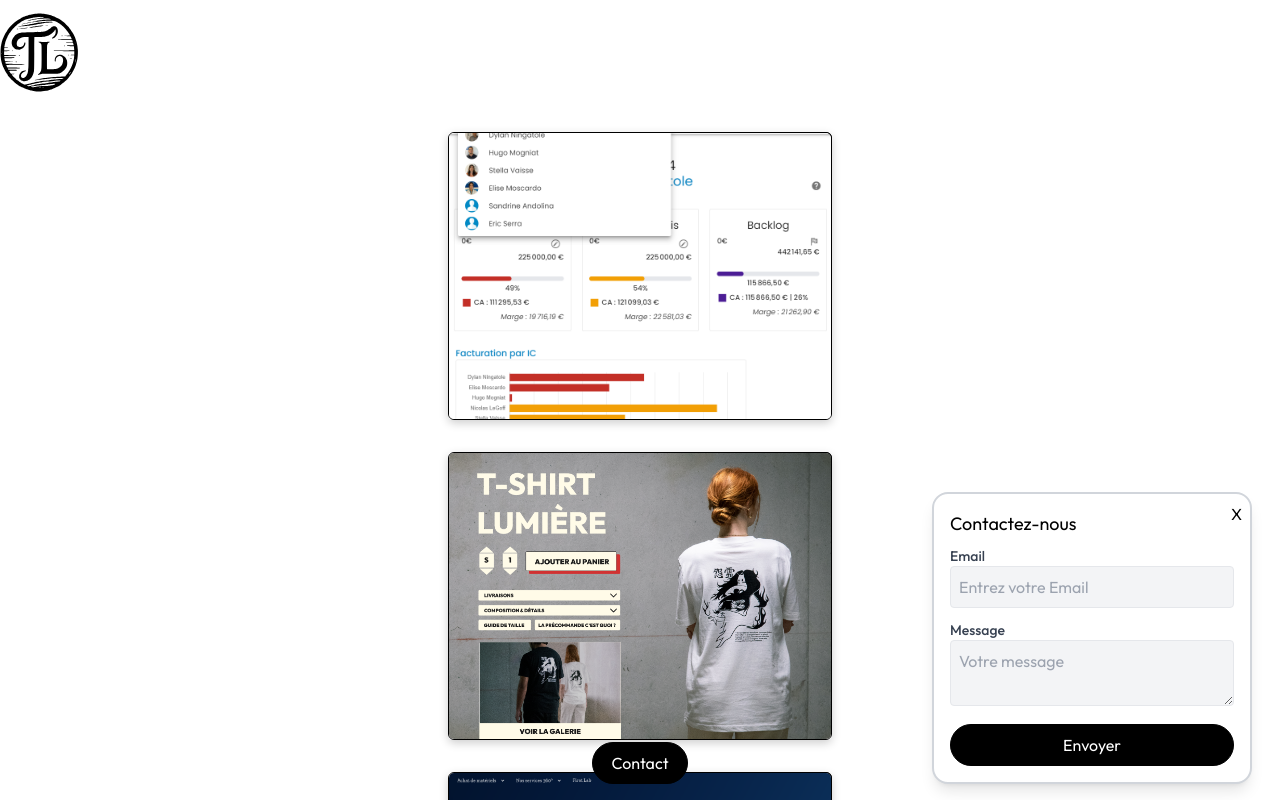
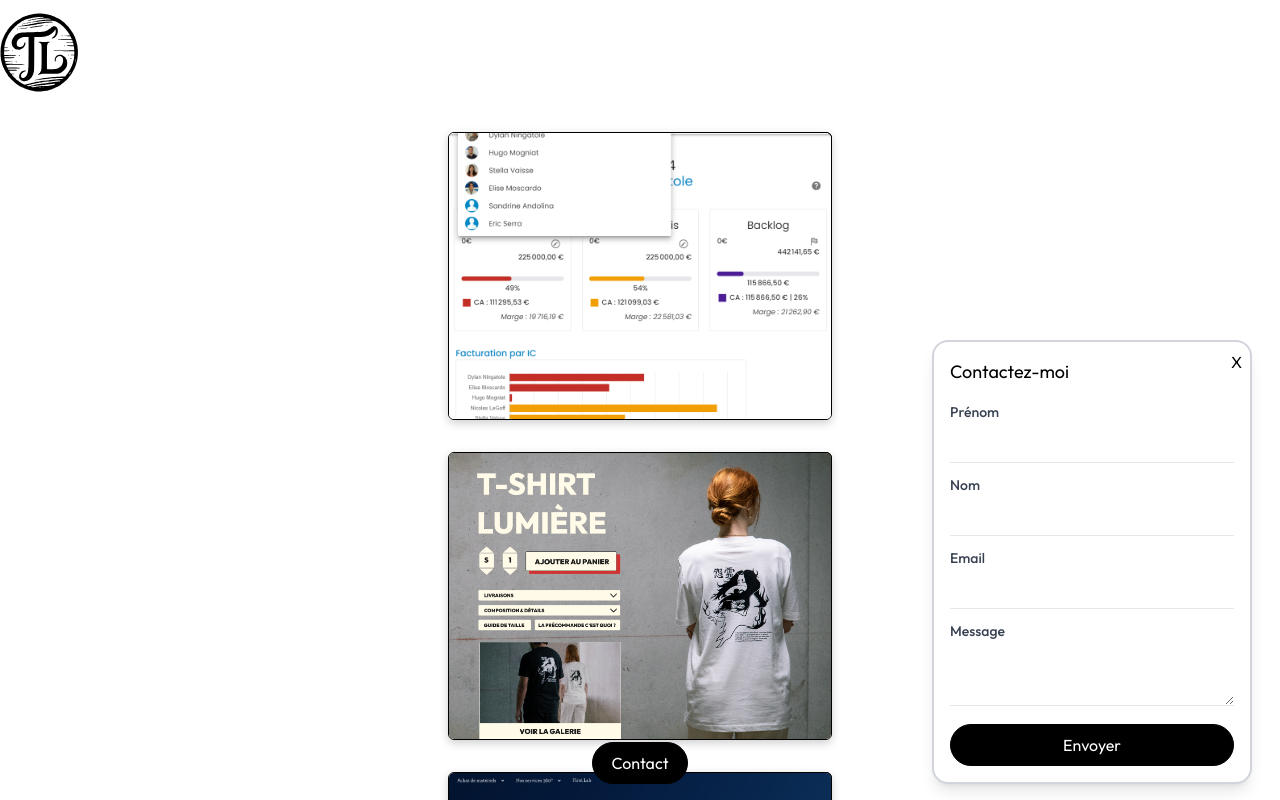
Before and after one commit to TheoLalande/portefolio, a Next.js app: page / in a window 1280 px wide. Both pictures are taken after a click on the button "Contact". Shown: the top 800 px of the page. Built offline with nearby package versions, Linux system fonts and the light colour scheme.

Commit message:
modification du formulaire

```diff
--- a/src/app/api/email/route.js
+++ b/src/app/api/email/route.js
@@ -3,7 +3,7 @@ import nodemailer from "nodemailer";
 
 export async function POST(request) {
   try {
-    const { email, message } = await request.json();
+    const { email, message, name, surname } = await request.json();
     console.log("Received email:", email);
     console.log("Received message:", message);
 
@@ -19,7 +19,7 @@ export async function POST(request) {
       from: process.env.GMAIL_EMAIL,
       to: process.env.GMAIL_EMAIL,
       cc: email,
-      subject: `Message from (${email})`,
+      subject: `Nouveau message de ${name} ${surname}`,
       text: message,
     };
 
--- a/src/app/components/Projects/Project.jsx
+++ b/src/app/components/Projects/Project.jsx
@@ -37,7 +37,7 @@ const Project = (props) => {
 
         {/* LES PROJETS */}
         <div
-          className="relative w-48 sm:w-72 md:w-96 md:h-72 h-48 border-black border-[1px] border-solid rounded-md shadow-[0_3px_10px_rgb(0,0,0,0.2)] hover:shadow-[rgba(0,_0,_0,_0.4)_0px_30px_90px] overflow-hidden duration-500 z-10"
+          className="relative w-48 sm:w-72 md:w-96 md:h-72 h-48 border-black border-[1px] border-solid rounded-md shadow-[0_3px_10px_rgb(0,0,0,0.2)] hover:shadow-[0_35px_60px_-15px_rgba(0,0,0,0.3)] overflow-hidden duration-500 z-10"
           onMouseEnter={() => setIsHovered(true)}
           onMouseLeave={() => setIsHovered(false)}
         >
@@ -45,7 +45,9 @@ const Project = (props) => {
             src={props.thumbnail}
             alt={props.thumbnail}
             fill
-            className="object-cover hover:blur-sm duration-500"
+            className={`object-cover hover:blur-sm duration-500 ${
+              isHovered ? "filter blur-sm" : ""
+            }`}
             priority
           />
           {isHovered ? (
--- a/src/app/components/common/ButtonForm.jsx
+++ b/src/app/components/common/Form.jsx
@@ -51,7 +51,34 @@ const Button = () => {
             X
           </button>
           <form className="form-container" onSubmit={handleSubmit(onSubmit)}>
-            <h1 className="text-lg mb-2">Contactez-nous</h1>
+            <h1 className="text-lg mb-4">Contactez-moi</h1>
+            <label
+              htmlFor="surname"
+              className="block text-sm font-medium text-gray-700"
+            >
+              Prénom
+            </label>
+            <input
+              type="text"
+              name="surname"
+              required
+              className="w-full p-2 mb-3   border-b-[1px] focus:border-gray-700  rounded-none outline-none "
+              {...register("surname", { required: true })}
+            />
+
+            <label
+              htmlFor="name"
+              className="block text-sm font-medium text-gray-700"
+            >
+              Nom
+            </label>
+            <input
+              type="text"
+              name="name"
+              required
+              className="w-full p-2 mb-3   border-b-[1px] focus:border-gray-700  rounded-none outline-none "
+              {...register("name", { required: true })}
+            />
 
             <label
               htmlFor="email"
@@ -61,10 +88,9 @@ const Button = () => {
             </label>
             <input
               type="text"
-              placeholder="Entrez votre Email"
               name="email"
               required
-              className="w-full p-2 mb-3 border rounded bg-gray-100 focus:bg-gray-200 outline-none"
+              className="w-full p-2 mb-3   border-b-[1px] focus:border-gray-700  rounded-none outline-none "
               {...register("email", { required: true })}
             />
 
@@ -75,10 +101,9 @@ const Button = () => {
               Message
             </label>
             <textarea
-              placeholder="Votre message"
               name="message"
               required
-              className="w-full p-2 mb-3 border rounded bg-gray-100 focus:bg-gray-200 outline-none"
+              className="w-full p-2 mb-3 border-b-[1px]  focus:border-gray-700 outline-none"
               {...register("message", { required: true })}
             />
 
--- a/src/app/page.js
+++ b/src/app/page.js
@@ -2,7 +2,7 @@
 import Projects from "./utils/enums/ProjectsData";
 import LandingPage from "./components/common/Landing/LandingPage";
 import Project from "./components/Projects/Project";
-import Button from "./components/common/ButtonForm";
+import Button from "./components/common/Form";
 export default function Home() {
   return (
     <main className="pb-12">
--- a/src/app/utils/enums/ProjectsData.js
+++ b/src/app/utils/enums/ProjectsData.js
@@ -50,7 +50,7 @@ const Projects = [
       { borderColor: "border-[#F0DB4F]", text: "Nuxt3" },
       { borderColor: "border-[#13AA52]", text: "Stripe" },
       { borderColor: "border-[#13AA52]", text: "Strappi" },
-      { borderColor: "border-[#13AA52]", text: "TailwindCss" },
+      { borderColor: "border-[#13AA52]", text: "Tailwind" },
     ],
     pictureNames: [
       "compufirst_1.png",
```
